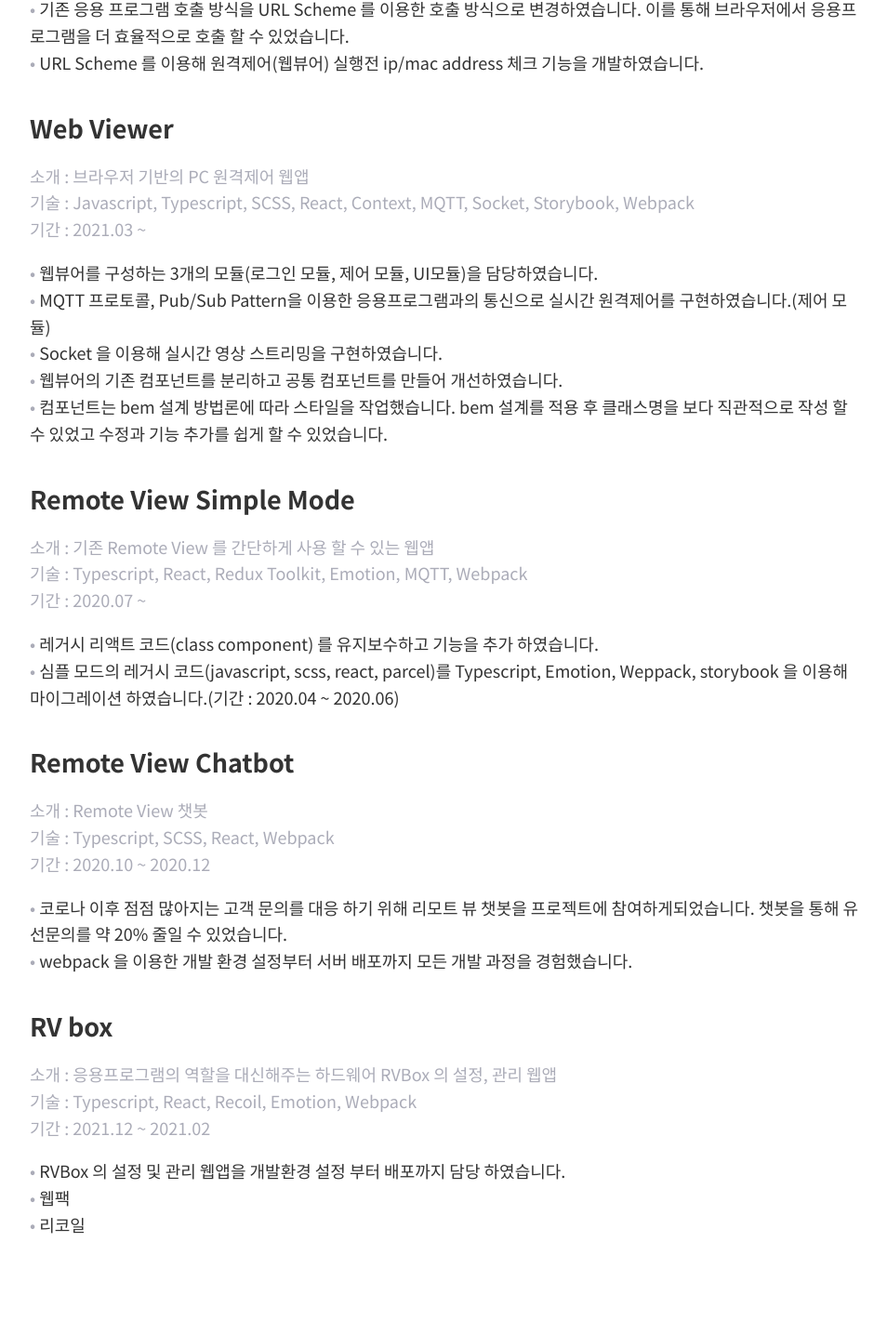
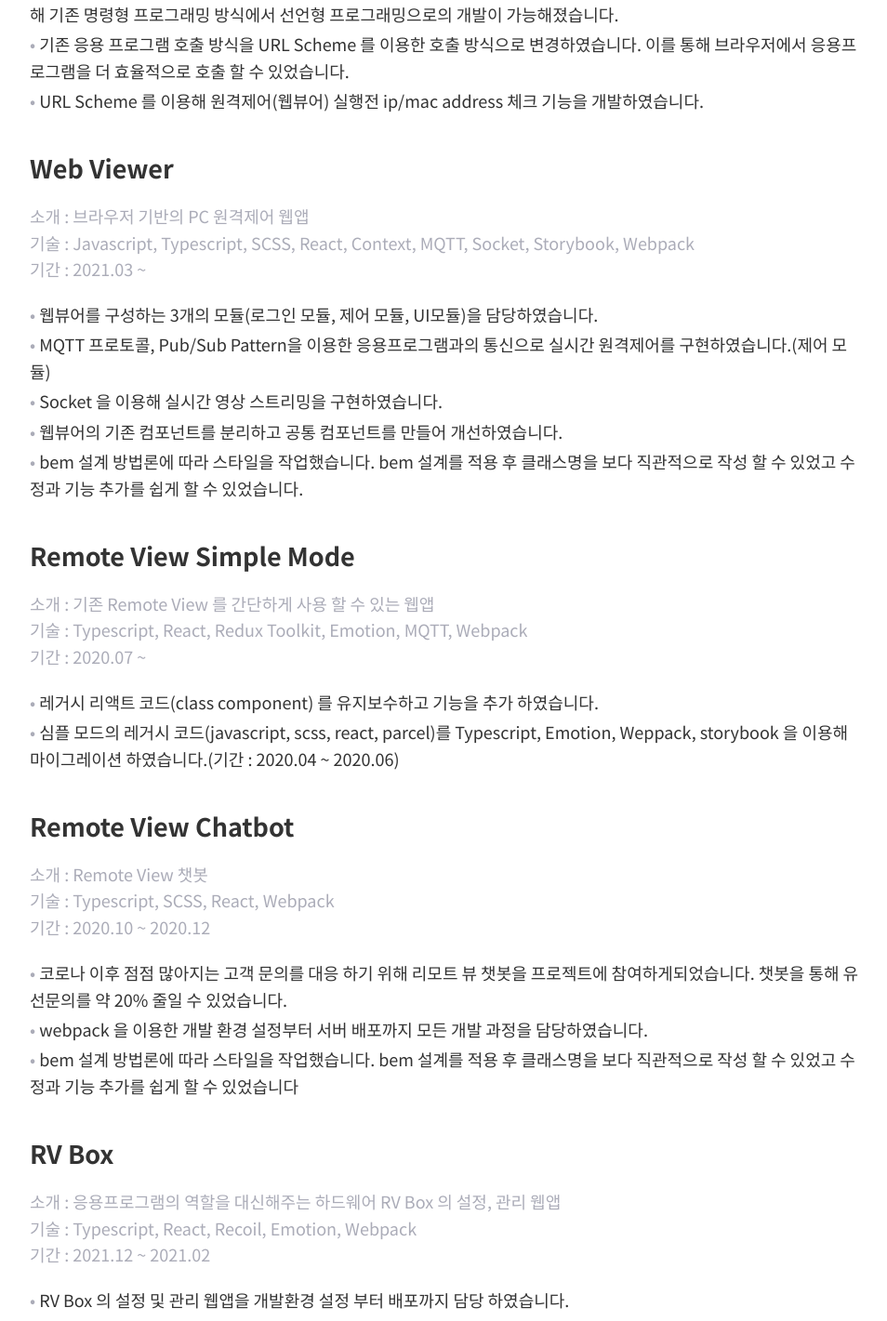
Before and after one commit to th2205/my-blog, a Next.js app: page /resume in a window 1280 px wide. Shown: the part 1129-2550 px from the top of the page at 93% size, without its empty margins (158-1112 px from the left). Built offline with nearby package versions, Linux system fonts and the light colour scheme.

Commit message:
feat: update

```diff
--- a/components/Heading.module.scss
+++ b/components/Heading.module.scss
@@ -10,8 +10,9 @@
   }
 
   &--secondary {
-    // color: $font-blue;
-    color: #0000ff;
+    color: $font-blue;
+    // color: #0000ff;
+    // color: #4682b4;
   }
 }
 
--- a/components/Section.module.scss
+++ b/components/Section.module.scss
@@ -3,6 +3,14 @@
 }
 
 .ui-section-size {
+  &--xxs {
+    padding: 0.1rem 0;
+  }
+
+  &--xs {
+    padding: 0.3rem 0;
+  }
+
   &--s {
     padding: 0.5rem 0;
   }
--- a/data/myData.ts
+++ b/data/myData.ts
@@ -3,7 +3,7 @@ export default {
   git: "https://github.com/th2205",
   email: "th05662205@gmail.com",
   about:
-    "자바스크립트를 이용한 프로젝트 설계부터 배포까지의 경험을 가지고 있으며, 사용자와의 인터렉션과 경험을 담당하는 역동적인 프론트엔드 생태계를 좋아하고 다양한 환경에 반응하도록 UI/UX 를 구현하려 노력합니다. 또한 프론트엔드, 백엔드, 인프라까지 웹 개발 전반적인 지식에 관심이 많습니다. 협업을 좋아하고 협업 또는 공부를 통해 발전해가는 과정을 즐깁니다.",
+    "자바스크립트를 이용한 프로젝트 설계부터 배포까지의 경험을 가지고 있으며, 사용자와의 인터렉션과 경험을 담당하는 역동적인 프론트엔드 생태계를 좋아하고 다양한 환경에 반응하도록 UI/UX 를 구현하려 노력합니다. 사용자의 입장에서 사용자 경험을 향상 시키기 위해 노력하고 단순히 제품을 만드는 개발자라기 보단 제품을 사용하는 사용자이자 제품을 만드는 구성원으로써 동료들과 커뮤니케이션하며 제품을 발전시키려 노력합니다.",
   phone: "010-9943-3734",
   companies: [
     {
@@ -45,7 +45,7 @@ export default {
             "MQTT 프로토콜, Pub/Sub Pattern을 이용한 응용프로그램과의 통신으로 실시간 원격제어를 구현하였습니다.(제어 모듈)",
             "Socket 을 이용해 실시간 영상 스트리밍을 구현하였습니다.",
             "웹뷰어의 기존 컴포넌트를 분리하고 공통 컴포넌트를 만들어 개선하였습니다.",
-            "컴포넌트는 bem 설계 방법론에 따라 스타일을 작업했습니다. bem 설계를 적용 후 클래스명을 보다 직관적으로 작성 할 수 있었고 수정과 기능 추가를 쉽게 할 수 있었습니다.",
+            "bem 설계 방법론에 따라 스타일을 작업했습니다. bem 설계를 적용 후 클래스명을 보다 직관적으로 작성 할 수 있었고 수정과 기능 추가를 쉽게 할 수 있었습니다.",
           ],
         },
         {
@@ -72,19 +72,21 @@ export default {
           description: "Remote View 챗봇",
           tasks: [
             "코로나 이후 점점 많아지는 고객 문의를 대응 하기 위해 리모트 뷰 챗봇을 프로젝트에 참여하게되었습니다. 챗봇을 통해 유선문의를 약 20% 줄일 수 있었습니다.",
-            "webpack 을 이용한 개발 환경 설정부터 서버 배포까지 모든 개발 과정을 경험했습니다.",
+            "webpack 을 이용한 개발 환경 설정부터 서버 배포까지 모든 개발 과정을 담당하였습니다.",
+            "bem 설계 방법론에 따라 스타일을 작업했습니다. bem 설계를 적용 후 클래스명을 보다 직관적으로 작성 할 수 있었고 수정과 기능 추가를 쉽게 할 수 있었습니다",
           ],
         },
         {
-          name: "RV box",
+          name: "RV Box",
           description:
-            "응용프로그램의 역할을 대신해주는 하드웨어 RVBox 의 설정, 관리 웹앱",
+            "응용프로그램의 역할을 대신해주는 하드웨어 RV Box 의 설정, 관리 웹앱",
           skills: ["Typescript", "React", "Recoil", "Emotion", "Webpack"],
           period: "2021.12 ~ 2021.02",
           tasks: [
-            "RVBox 의 설정 및 관리 웹앱을 개발환경 설정 부터 배포까지 담당 하였습니다.",
-            "웹팩",
-            "리코일",
+            "RV Box 의 설정 및 관리 웹앱을 개발환경 설정 부터 배포까지 담당 하였습니다.",
+            "webpack 을 이용한 개발 환경 설정부터 서버 배포까지 모든 개발 과정을 담당하였습니다.",
+            "코드 스플리팅을 통해 초기 자바스크립트 로딩 시간을 줄일 수 있었습니다.",
+            "리코일을 이용해 상태관리를 하였습니다.",
           ],
         },
       ],
--- a/pages/resume.tsx
+++ b/pages/resume.tsx
@@ -104,9 +104,11 @@ export default function Resume() {
                     </div>
                   </Section>
                   {project.tasks.map((task, index) => (
-                    <Text key={index} theme="tertiary">
-                      {task}
-                    </Text>
+                    <Section size="xxs">
+                      <Text key={index} theme="tertiary">
+                        {task}
+                      </Text>
+                    </Section>
                   ))}
                 </Section>
               ))}
--- a/styles/global.scss
+++ b/styles/global.scss
@@ -1,12 +1,13 @@
 @import url("https://fonts.googleapis.com/css2?family=Noto+Sans+KR:wght@100;300;400;500;700;900&display=swap");
+@import url("https://fonts.googleapis.com/css2?family=Noto+Sans+KR:wght@100;300;400;500;700;900&family=Roboto:ital,wght@0,100;0,300;0,400;1,500&display=swap");
 
 * {
   box-sizing: border-box;
   padding: 0;
   margin: 0;
-  font-family: "Noto Sans KR", -apple-system, BlinkMacSystemFont, Segoe UI,
-    Roboto, Oxygen, Ubuntu, Cantarell, Fira Sans, Droid Sans, Helvetica Neue,
-    sans-serif;
+  font-family: "Noto Sans KR", "Roboto", -apple-system, BlinkMacSystemFont,
+    Segoe UI, Roboto, Oxygen, Ubuntu, Cantarell, Fira Sans, Droid Sans,
+    Helvetica Neue, sans-serif;
   font-size: 18px;
 }
 
@@ -23,3 +24,9 @@ img {
   max-width: 100%;
   display: block;
 }
+
+@media (max-width: 767px) {
+  * {
+    font-size: 16px;
+  }
+}
--- a/types/index.ts
+++ b/types/index.ts
@@ -1,2 +1,2 @@
 export type Theme = "primary" | "secondary" | "tertiary" | "quaternary";
-export type Size = "s" | "m" | "l";
+export type Size = "xxs" | "xs" | "s" | "m" | "l";
```
